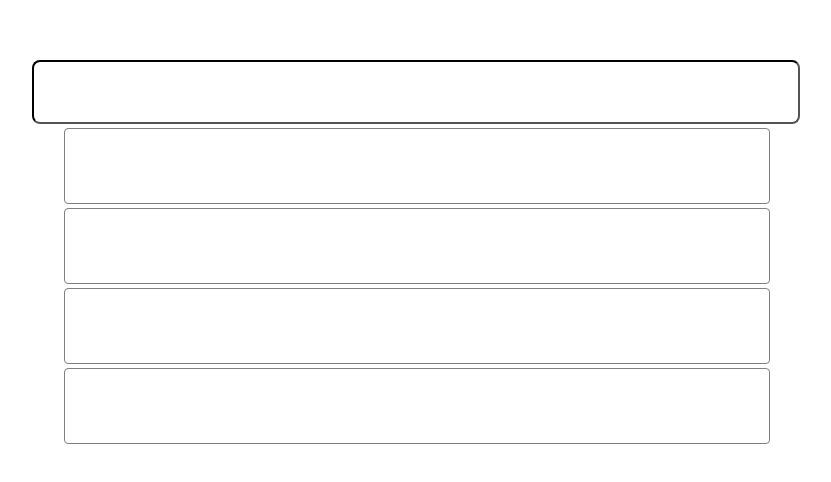
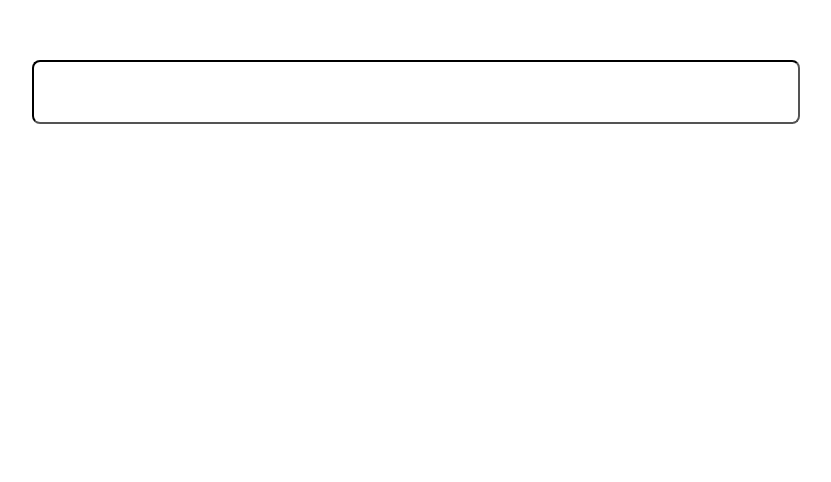
Before and after one commit to fireshipMe/BabyMovieSearcher, a React (Create React App) app: page / in a window 1280 px wide. Shown: the part 180-662 px from the top of the page, without its empty margins (224-1055 px from the left). Built offline with nearby package versions, Linux system fonts and the light colour scheme.

Commit message:
Now assumptions bubbles dynamically, made some folders for refactoring but not quite sure if i should

```diff
--- a/src/App.tsx
+++ b/src/App.tsx
@@ -44,20 +44,26 @@ class Search extends React.Component<{}, { value: string, assumption: Array<Stri
     return (
       <div className="App">
         <input type="text" className="main_input" onChange={this.handleChange}></input>
-        <AssumeBox assumption={this.state.assumption}/>
+        {this.state.value !== '' &&
+          <AssumeBox assumption={this.state.assumption}/>
+        }
       </div>
     );
   }
 }
 
 function Assumption(props: any) {
+  if (props.text) {
   return(
     <div className="assumption">
       <p>
         { props.text }
       </p>
     </div>
-  );
+  )
+  } else {
+    return null;
+  }
 }
 
 function AssumeBox(props: any) {
--- /dev/null
+++ b/src/components/Assumption/Assumption.tsx
@@ -0,0 +1 @@
+import React from 'react';
--- /dev/null
+++ b/src/components/Search/Search.tsx
@@ -0,0 +1 @@
+import React from 'react';
```
